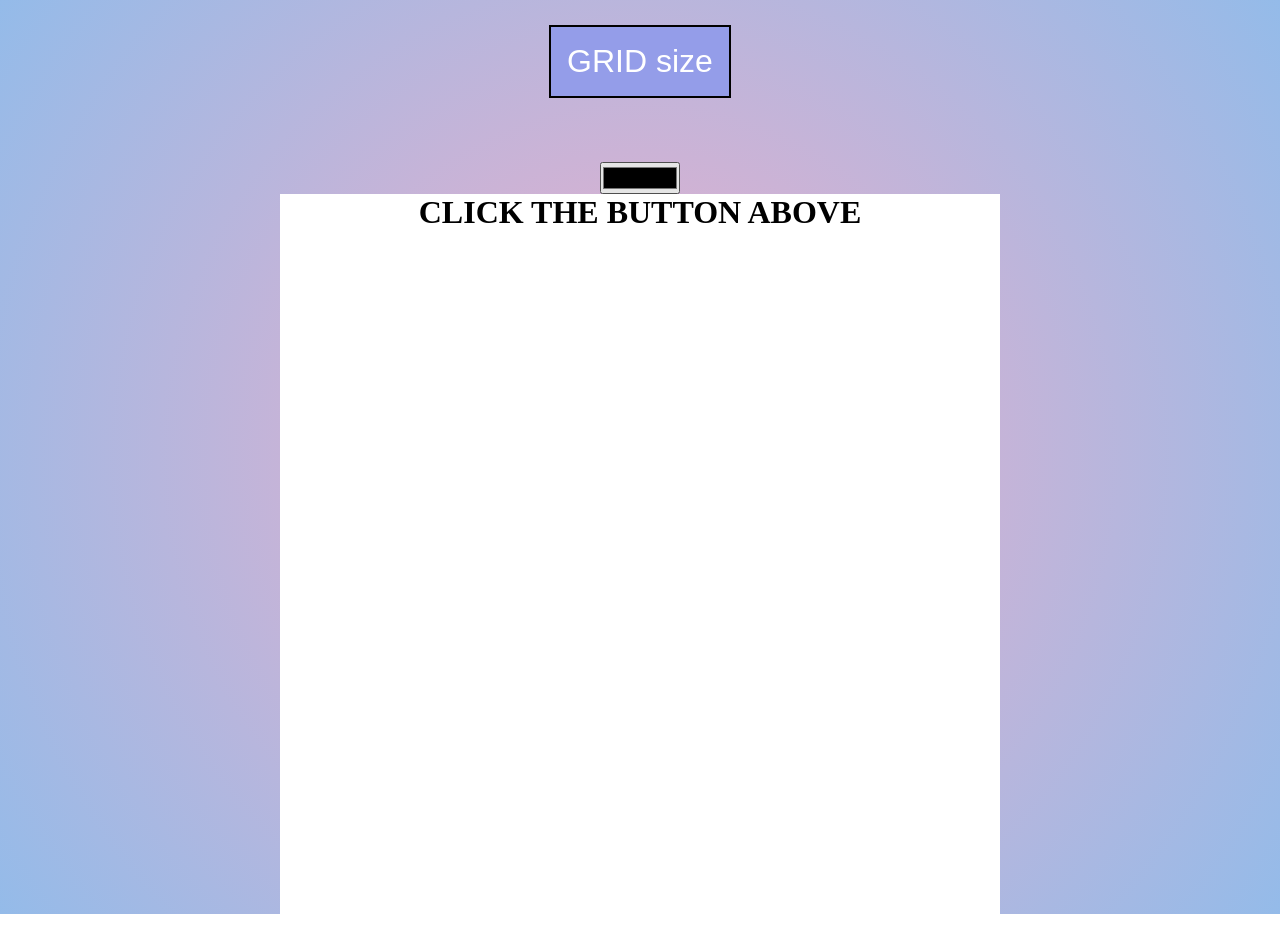
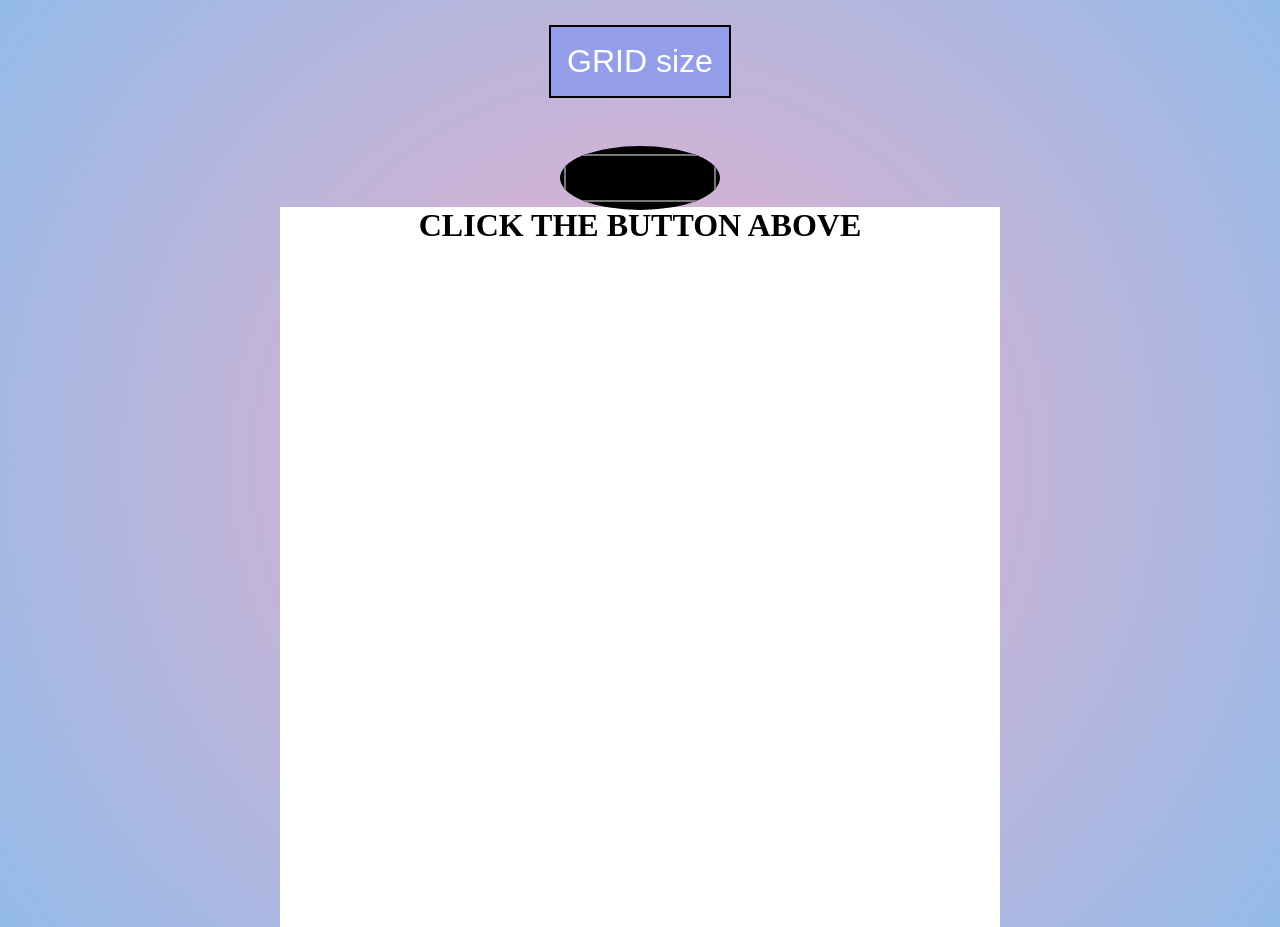
Before and after one commit to Zibi95/etch-a-sketch, a plain HTML site: page index.html in a window 1280 px wide. In both pictures the pointer is over the input 640 px from the left and 178 px from the top of the page. Drawn offline with Linux system fonts and the light colour scheme.

Commit message:
small changes in CSS

```diff
--- a/styles.css
+++ b/styles.css
@@ -27,10 +27,20 @@ body {
 }
 
 .color-picker {
+  border: none;
+  margin-bottom: 1%;
   margin-top: 5%;
   width: 5rem;
   height: 2rem;
+  transition: all 1s;
 }
+
+.color-picker:hover {
+  transform: scale(2);
+  border-radius: 50%;
+  background-color: black;
+}
+
 .size-btn {
   cursor: pointer;
   margin-top: 25px;
```
